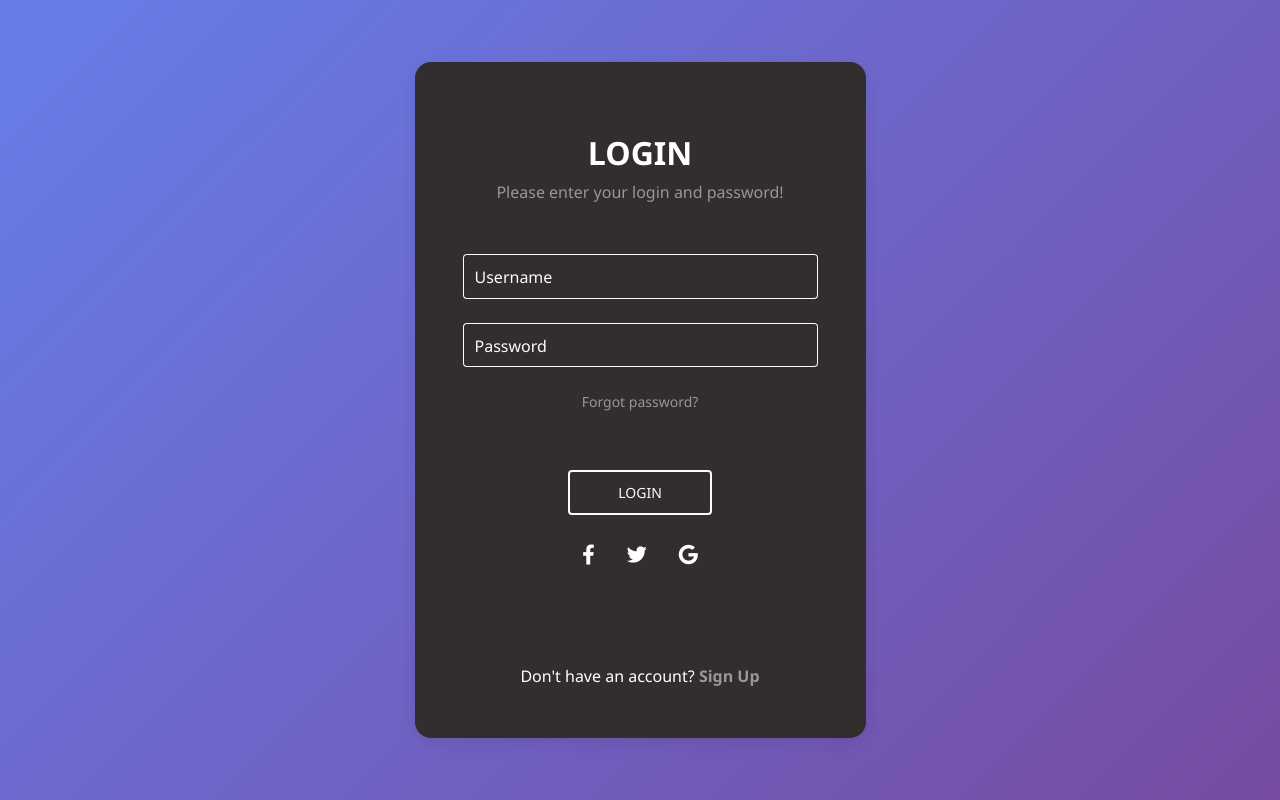
After one commit to Hasibafghan/django-ecommerce-app, a Django app: page /login/ in a window 1280 px wide. The commit adds this page. Run offline with Django 5.2, Linux system fonts and the light colour scheme; some libraries are stand-ins or nearby versions.

Commit message:
login & logut format is ready!

```diff
--- a/shop/templates/about.html
+++ b/shop/templates/about.html
@@ -32,10 +32,10 @@
 
 
 
-  <section class="py-0">
-    <div class="container px-4 px-lg-5 mt-1">
+  <section class="py-">
+    <div class="container0 px-4 px-lg-5 mt-1">
       <div class="row gx-4 gx-lg-5 row-cols-2 row-cols-md-3 row-cols-xl-4 justify-content-center">
-        <div class="col mb-0">
+        <div class="col mb-5">
           <div class="card h-100">
             <img class="card-img-top" src="{% static 'assets/red2.jpg' %}" alt="..." />
             <div class="card-body p-4">
--- /dev/null
+++ b/shop/templates/login.html
@@ -0,0 +1,73 @@
+<!DOCTYPE html>
+<html lang="en">
+  <head>
+    <meta charset="UTF-8" />
+    <meta name="viewport" content="width=device-width, initial-scale=1.0" />
+    <link href="https://cdn.jsdelivr.net/npm/mdb-ui-kit@6.4.0/css/mdb.min.css" rel="stylesheet" />
+    <!-- Font Awesome for social icons -->
+    <link rel="stylesheet" href="https://cdnjs.cloudflare.com/ajax/libs/font-awesome/6.4.0/css/all.min.css" />
+    <title>Login Form</title>
+    <style>
+      body {
+        background: linear-gradient(135deg, #667eea, #764ba2);
+        min-height: 100vh;
+        margin: 0;
+        padding: 0;
+        font-family: 'Segoe UI', Tahoma, Geneva, Verdana, sans-serif;
+        color: #fff;
+      }
+    </style>
+  </head>
+  <body>
+    <section class="vh-100 gradient-custom">
+      <div class="container py-5 h-100">
+        <div class="row d-flex justify-content-center align-items-center h-100">
+          <div class="col-12 col-md-8 col-lg-6 col-xl-5">
+            <div class="card bg-dark text-white" style="border-radius: 1rem;">
+              <div class="card-body p-5 text-center">
+                <div class="mb-md-5 mt-md-4 pb-5">
+                  <h2 class="fw-bold mb-2 text-uppercase">Login</h2>
+                  <p class="text-white-50 mb-5">Please enter your login and password!</p>
+
+                  <form action="#" method="POST">
+                    <div class="form-outline form-white mb-4">
+                      <input type="text" id="typeEmailX" name="email" class="form-control form-control-lg" required />
+                      <label class="form-label" for="typeEmailX">Username</label>
+                    </div>
+
+                    <div class="form-outline form-white mb-4">
+                      <input type="password" id="typePasswordX" name="password" class="form-control form-control-lg" required />
+                      <label class="form-label" for="typePasswordX">Password</label>
+                    </div>
+
+                    <p class="small mb-5 pb-lg-2">
+                      <a class="text-white-50" href="#!">Forgot password?</a>
+                    </p>
+
+                    <button class="btn btn-outline-light btn-lg px-5" type="submit">Login</button>
+                  </form>
+
+                  <div class="d-flex justify-content-center text-center mt-4 pt-1">
+                    <a href="#!" class="text-white"><i class="fab fa-facebook-f fa-lg"></i></a>
+                    <a href="#!" class="text-white"><i class="fab fa-twitter fa-lg mx-4 px-2"></i></a>
+                    <a href="#!" class="text-white"><i class="fab fa-google fa-lg"></i></a>
+                  </div>
+                </div>
+
+                <div>
+                  <p class="mb-0">
+                    Don't have an account?
+                    <a href="#!" class="text-white-50 fw-bold">Sign Up</a>
+                  </p>
+                </div>
+              </div>
+            </div>
+          </div>
+        </div>
+      </div>
+    </section>
+
+    <!-- MDB JS (optional for dynamic behavior) -->
+    <script src="https://cdn.jsdelivr.net/npm/mdb-ui-kit@6.4.0/js/mdb.min.js"></script>
+  </body>
+</html>
--- a/shop/urls.py
+++ b/shop/urls.py
@@ -3,5 +3,7 @@ from . import views
 
 urlpatterns = [
     path('' , views.products , name='products'),
-    path('about/' , views.about , name='about'),
+    path('about/' , views.about_us , name='about'),
+    path('login/' , views.login_user , name='login'),
+    path('logout/' , views.logout_user , name='logout'),
 ]
--- a/shop/views.py
+++ b/shop/views.py
@@ -1,5 +1,8 @@
-from django.shortcuts import render
+from django.shortcuts import render  , redirect
 from . models import Product , Category , Customer , Order
+from django.contrib.auth import authenticate , login , logout
+from django.contrib import messages
+from django.urls import reverse_lazy
 
 
 def products(request):
@@ -7,5 +10,14 @@ def products(request):
     return render(request , 'index.html' , {'products': products})
 
 
-def about(request):
+def about_us(request):
     return render(request , 'about.html')
+
+
+def login_user(request):
+    return render(request , 'login.html')
+
+def logout_user(request):
+    logout(request)
+    messages.success(request , 'Logout successfully')
+    return redirect('products')
--- a/simple_ecommerce_core/urls.py
+++ b/simple_ecommerce_core/urls.py
@@ -21,6 +21,7 @@ from django.conf.urls.static import static
 
 urlpatterns = [
     path('admin/', admin.site.urls),
+    # path('account/', include('django.contrib.auth.urls')),
     path('', include('shop.urls')),
 ]
 if settings.DEBUG:
```
Also changed, not shown: templates/include/navbar.html (+13 -1 lines), db.sqlite3.
